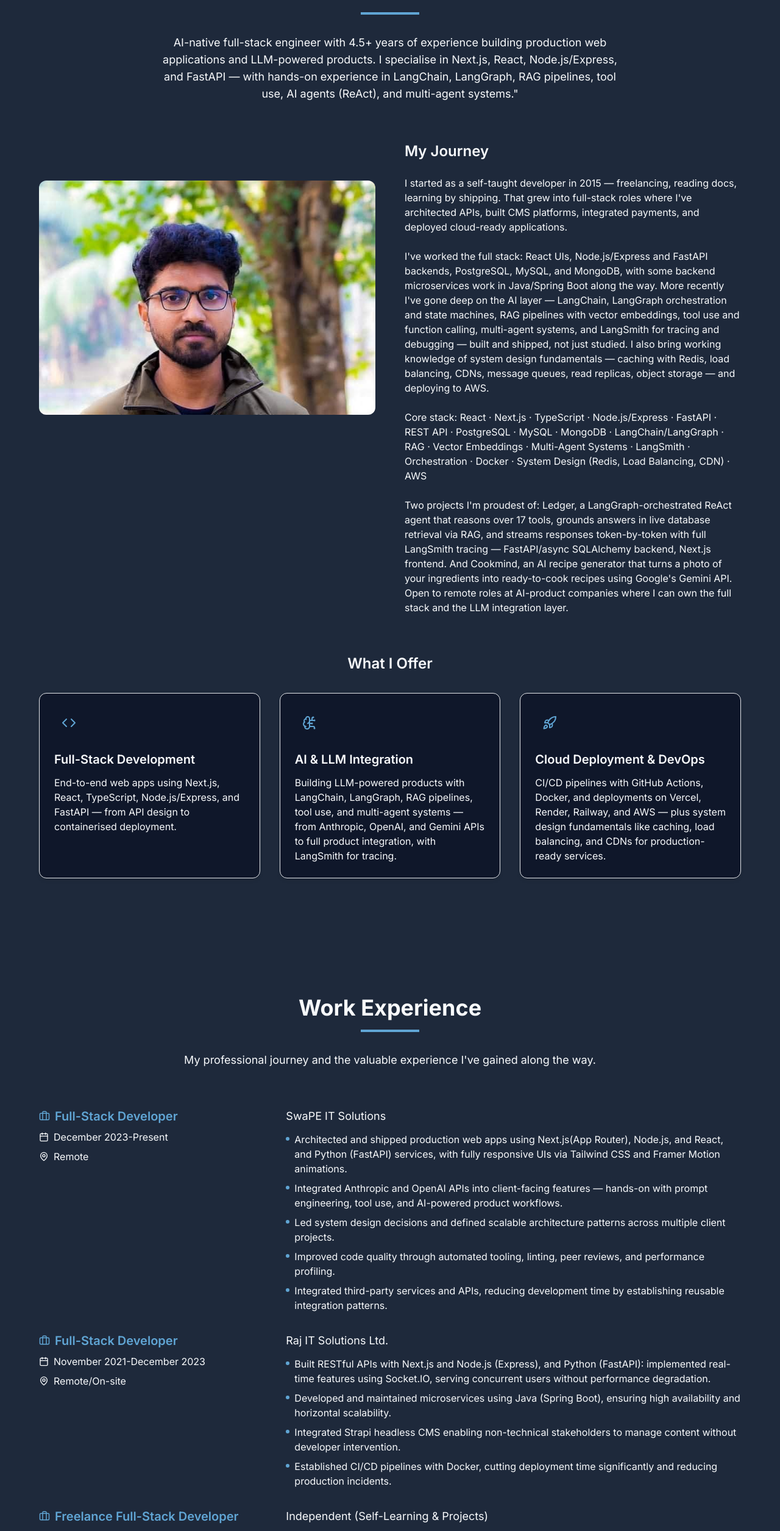
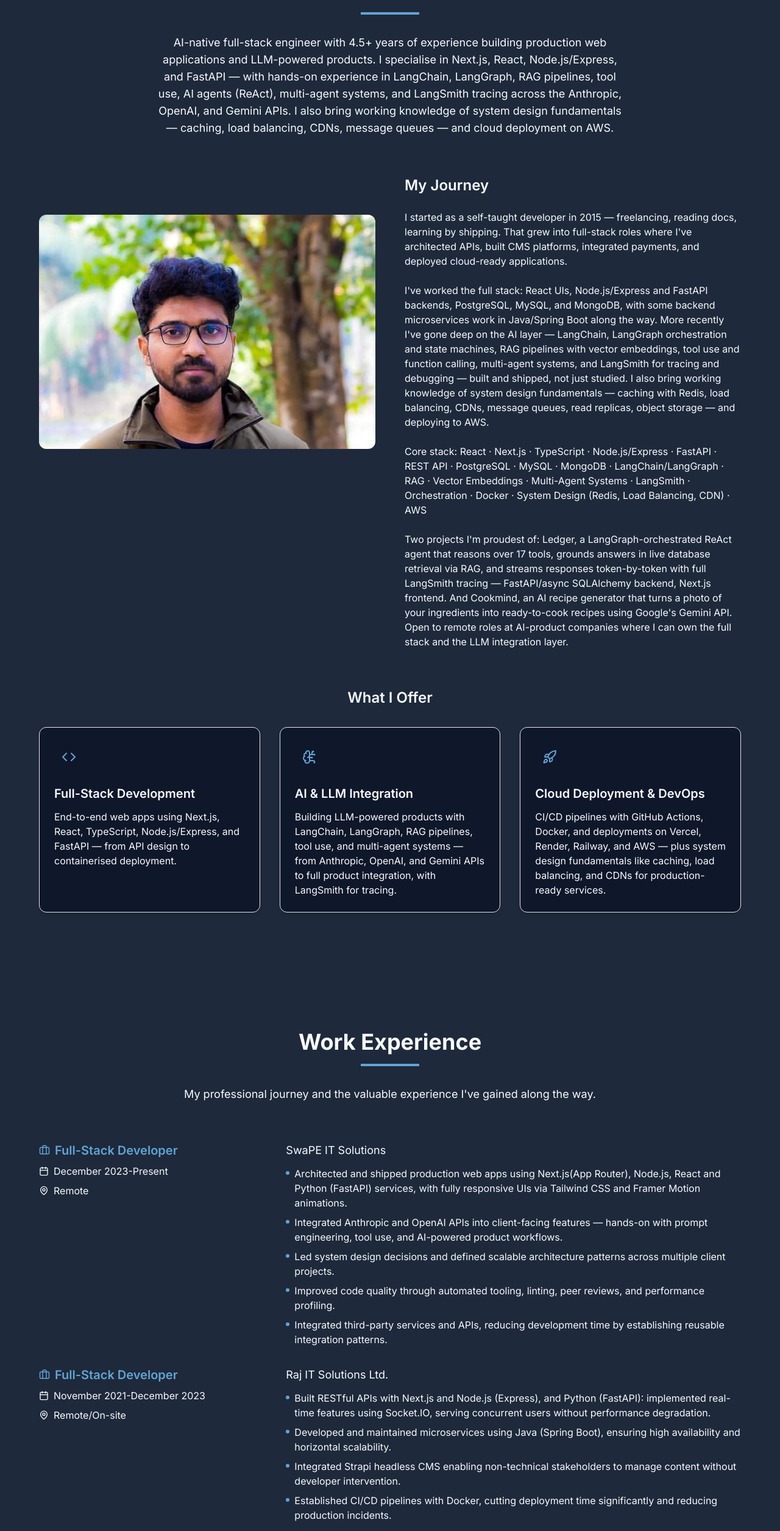
Before and after one commit to HillolPias/my_portfolio, a React (Vite) app: page / in a window 1280 px wide. Shown: the part 932-3442 px from the top of the page at 61% size. Built offline with nearby package versions, Linux system fonts and the light colour scheme.

Commit message:
twaeking some words in About and Experience sections

```diff
--- a/src/components/About.tsx
+++ b/src/components/About.tsx
@@ -80,7 +80,10 @@ const About: React.FC = () => {
               building production web applications and LLM-powered products. I
               specialise in Next.js, React, Node.js/Express, and FastAPI — with
               hands-on experience in LangChain, LangGraph, RAG pipelines, tool
-              use, AI agents (ReAct), and multi-agent systems."
+              use, AI agents (ReAct), multi-agent systems, and LangSmith tracing
+              across the Anthropic, OpenAI, and Gemini APIs. I also bring
+              working knowledge of system design fundamentals — caching, load
+              balancing, CDNs, message queues — and cloud deployment on AWS.
             </p>
           </motion.div>
 
--- a/src/components/Experience.tsx
+++ b/src/components/Experience.tsx
@@ -35,7 +35,7 @@ const Experience: React.FC = () => {
       location: "Remote",
       period: "December 2023-Present",
       description: [
-        "Architected and shipped production web apps using Next.js(App Router), Node.js, and React, and Python (FastAPI) services, with fully responsive UIs via Tailwind CSS and Framer Motion animations.",
+        "Architected and shipped production web apps using Next.js(App Router), Node.js, React and Python (FastAPI) services, with fully responsive UIs via Tailwind CSS and Framer Motion animations.",
         "Integrated Anthropic and OpenAI APIs into client-facing features — hands-on with prompt engineering, tool use, and AI-powered product workflows.",
         "Led system design decisions and defined scalable architecture patterns across multiple client projects.",
         "Improved code quality through automated tooling, linting, peer reviews, and performance profiling.",
@@ -206,7 +206,7 @@ const Experience: React.FC = () => {
                                 <p className="font-medium text-dark dark:text-light">
                                   {item.project}{" "}
                                   <span className="text-sm text-dark/50 dark:text-light/50">
-                                    ({item.tech})
+                                    ({item.tech.join(" · ")})
                                   </span>
                                 </p>
                               </div>
```
